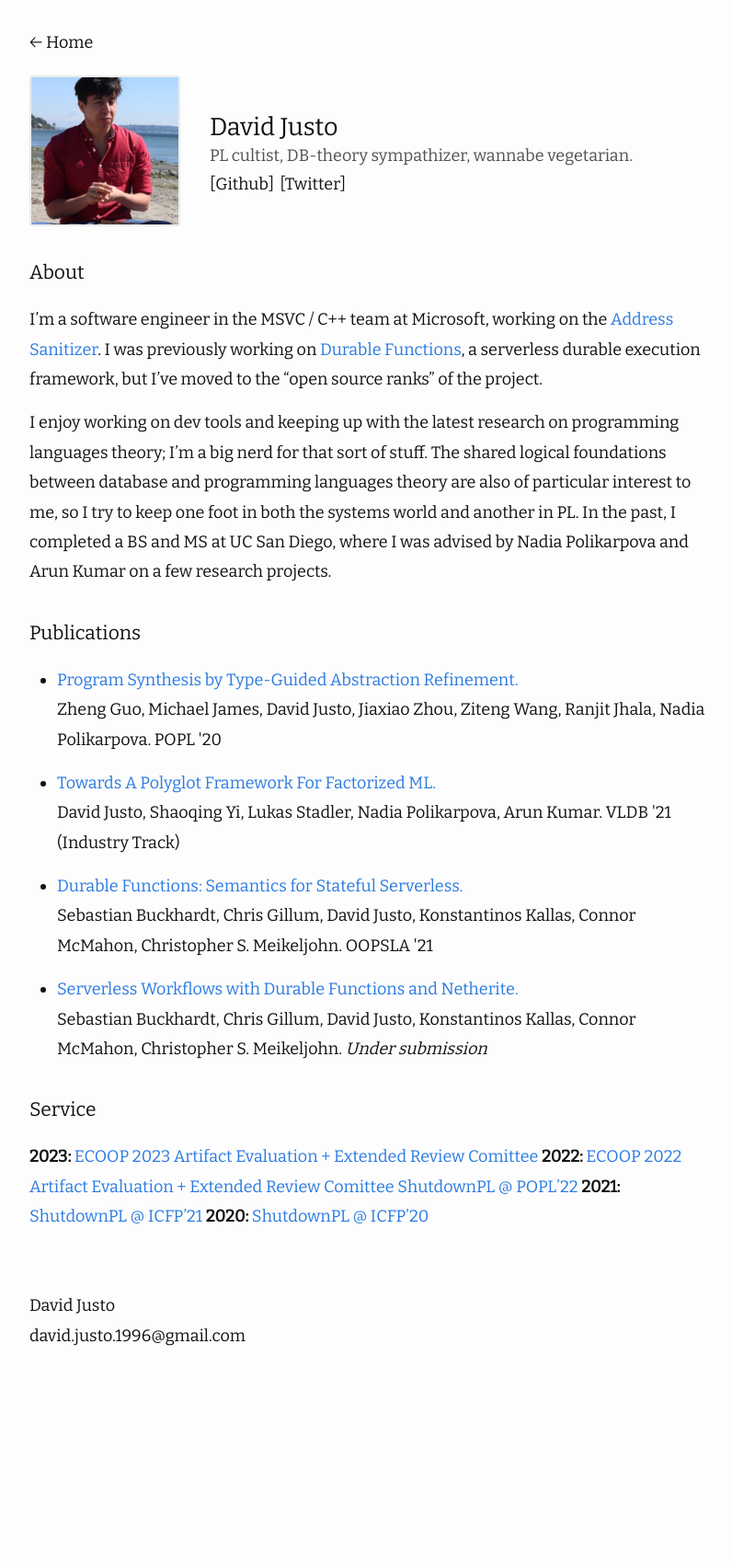
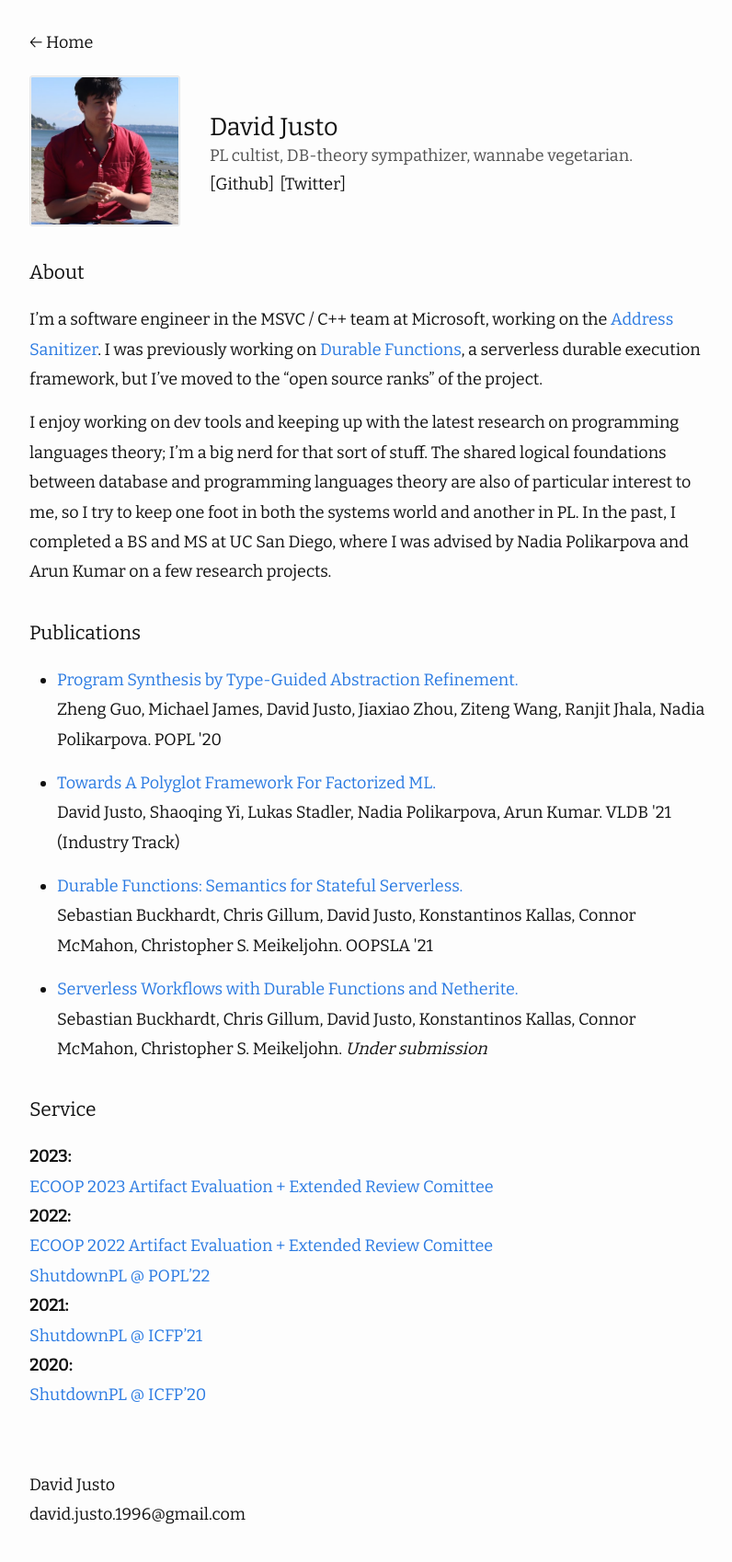
Before and after one commit to davidmrdavid/davidmrdavid.github.io, a Jekyll site: the page built from about.md, in a window 1280 px wide. Shown: the whole page at 92% size, without its empty margins (238-1034 px from the left). Built offline with Jekyll 4.4.1, drawn with Linux system fonts in a browser that asks for light colours; nearby versions of some CDN libraries; our own code applies the rules of GitHub Pages for plain Markdown files; before the commit the page ends 1503 px from its top, so only the background shows below that.

Commit message:
add newlines

```diff
--- a/about.md
+++ b/about.md
@@ -20,12 +20,12 @@
     <p>Sebastian Buckhardt, Chris Gillum, David Justo, Konstantinos Kallas, Connor McMahon, Christopher S. Meikeljohn. <i>Under submission</i></p>
 
 ### Service
-**2023:**
-[ECOOP 2023 Artifact Evaluation + Extended Review Comittee](https://2023.ecoop.org/committee/ecoop-2023-research-papers-extended-review-committee)
-**2022:**
-[ECOOP 2022 Artifact Evaluation + Extended Review Comittee](https://2022.ecoop.org/committee/ecoop-2022-papers-extended-review-committee-)
-[ShutdownPL @ POPL'22](https://popl22.sigplan.org/track/POPL-2022-diversity-equity-inclusion)
-**2021:**
-[ShutdownPL @ ICFP'21](https://icfp21.sigplan.org/details/icfp-2021-social-events/12/ShutdownPL)
-**2020:**
+**2023:**<br>
+[ECOOP 2023 Artifact Evaluation + Extended Review Comittee](https://2023.ecoop.org/committee/ecoop-2023-research-papers-extended-review-committee)<br>
+**2022:**<br>
+[ECOOP 2022 Artifact Evaluation + Extended Review Comittee](https://2022.ecoop.org/committee/ecoop-2022-papers-extended-review-committee-)<br>
+[ShutdownPL @ POPL'22](https://popl22.sigplan.org/track/POPL-2022-diversity-equity-inclusion)<br>
+**2021:**<br>
+[ShutdownPL @ ICFP'21](https://icfp21.sigplan.org/details/icfp-2021-social-events/12/ShutdownPL)<br>
+**2020:**<br>
 [ShutdownPL @ ICFP'20](https://icfp20.sigplan.org/details/icfp-2020-social-events/14/ShutdownPL-Keynote-and-Getting-Started-With-Anti-racist-Action)
```
